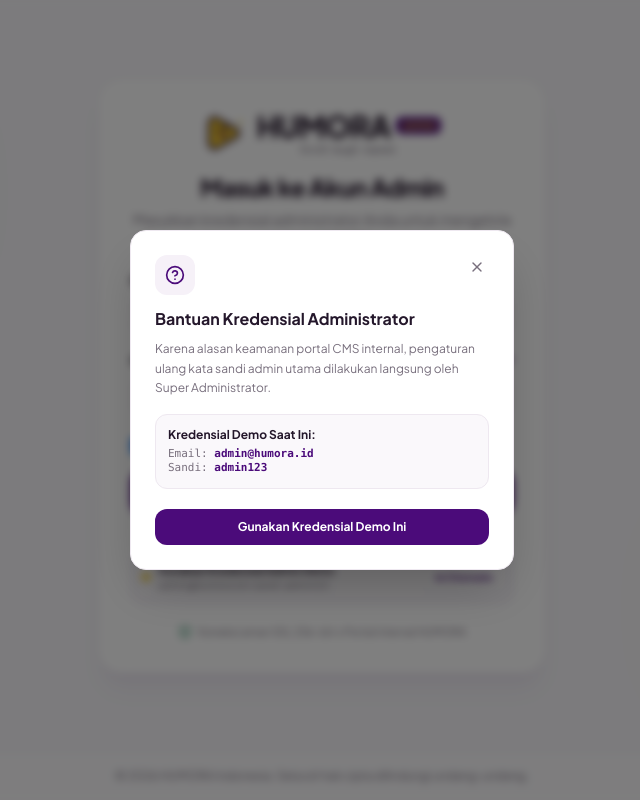
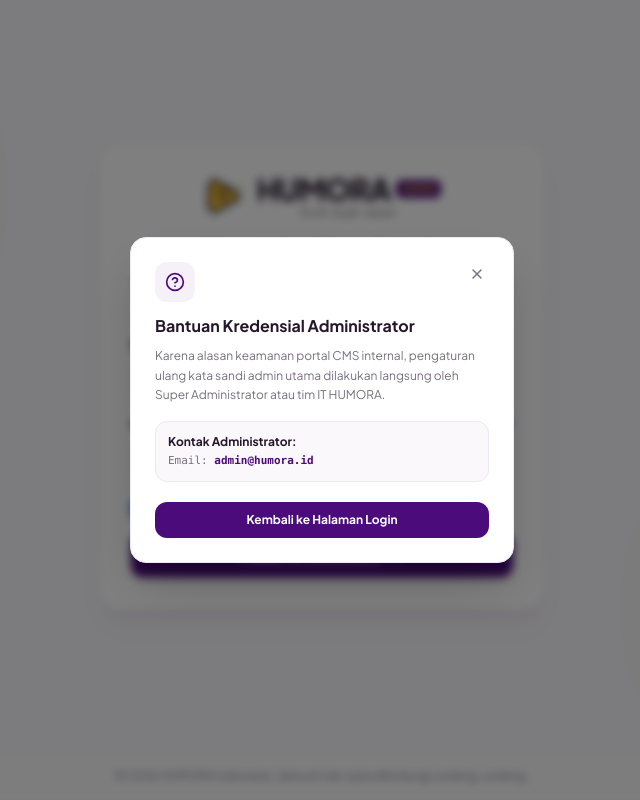
Before and after one commit to ardhikaxx/fe-web-humora, a Next.js app: page /login in a window 1280 px wide. Both pictures are taken after a click on the button "Lupa sandi?". Shown: the whole page, without its empty margins (318-958 px from the left). Built offline with nearby package versions, Linux system fonts and the light colour scheme.

Commit message:
refactor(login): hapus box autofill kredensial demo dan catatan keamanan SSL

```diff
--- a/app/login/page.tsx
+++ b/app/login/page.tsx
@@ -12,7 +12,6 @@
   Eye,
   EyeOff,
   ArrowRight,
-  ShieldCheck,
   CheckCircle2,
   AlertCircle,
   HelpCircle,
@@ -89,16 +88,10 @@
         router.push('/admin');
       } else {
         setIsLoading(false);
-        setFormError('Kredensial tidak valid. Gunakan demo akun admin@humora.id / sandi admin123');
+        setFormError('Kredensial administrator tidak valid. Silakan periksa kembali email dan kata sandi Anda.');
         toastError('Gagal Masuk', 'Kombinasi email/username dan kata sandi salah.');
       }
     }, 600);
-  };
-
-  const handleQuickDemoFill = () => {
-    setEmailOrUsername('admin@humora.id');
-    setPassword('admin123');
-    setFormError(null);
   };
 
   return (
@@ -107,7 +100,7 @@
       <div className="absolute top-0 -left-40 w-96 h-96 bg-[#4B0B7A]/5 rounded-full blur-3xl pointer-events-none" />
       <div className="absolute bottom-0 -right-40 w-96 h-96 bg-[#FFD52E]/10 rounded-full blur-3xl pointer-events-none" />
 
-      {/* Main Centered Login Content (Without Topbar and Without Left Feature Column) */}
+      {/* Main Centered Login Content */}
       <main className="flex-1 flex items-center justify-center p-4 sm:p-6 lg:p-8 z-10">
         <div className="w-full max-w-md bg-white rounded-3xl p-6 sm:p-8 shadow-xl shadow-[#4B0B7A]/5 border border-[#EEE8F0] relative animate-in fade-in zoom-in-95 duration-200">
           {/* Card Header with Centered Humora Logo */}
@@ -240,34 +233,6 @@
               )}
             </button>
           </form>
-
-          {/* Quick Demo Autofill Box */}
-          <div className="mt-5 pt-4 border-t border-[#EEE8F0]">
-            <button
-              type="button"
-              onClick={handleQuickDemoFill}
-              className="w-full p-2.5 rounded-xl bg-[#FAF8FB] hover:bg-[#F6F1F8] border border-dashed border-[#D4C3E2] transition-colors flex items-center justify-between text-left group"
-            >
-              <div className="flex items-center gap-2">
-                <span className="w-2 h-2 rounded-full bg-[#FFD52E] shadow-xs" />
-                <div>
-                  <p className="text-[11px] font-bold text-[#24172B] group-hover:text-[#4B0B7A]">
-                    Gunakan Kredensial Admin Demo
-                  </p>
-                  <p className="text-[10px] text-[#786F7D]">admin@humora.id • sandi: admin123</p>
-                </div>
-              </div>
-              <span className="text-[10px] font-bold text-[#4B0B7A] bg-white px-2 py-1 rounded-md border border-[#EEE8F0] shadow-2xs">
-                Isi Otomatis
-              </span>
-            </button>
-          </div>
-
-          {/* Bottom Security Note */}
-          <div className="mt-5 flex items-center justify-center gap-1.5 text-[11px] text-[#786F7D] text-center">
-            <ShieldCheck className="w-3.5 h-3.5 text-[#21865B]" />
-            <span>Koneksi aman SSL 256-bit • Portal internal HUMORA</span>
-          </div>
         </div>
       </main>
 
@@ -294,26 +259,22 @@
 
             <h3 className="mt-3 text-base font-bold text-[#24172B]">Bantuan Kredensial Administrator</h3>
             <p className="mt-2 text-xs text-[#786F7D] leading-relaxed">
-              Karena alasan keamanan portal CMS internal, pengaturan ulang kata sandi admin utama dilakukan langsung oleh Super Administrator.
+              Karena alasan keamanan portal CMS internal, pengaturan ulang kata sandi admin utama dilakukan langsung oleh Super Administrator atau tim IT HUMORA.
             </p>
 
             <div className="mt-4 p-3 rounded-xl bg-[#FAF8FB] border border-[#EEE8F0] text-xs">
-              <p className="font-bold text-[#24172B]">Kredensial Demo Saat Ini:</p>
+              <p className="font-bold text-[#24172B]">Kontak Administrator:</p>
               <p className="text-[#786F7D] mt-1 font-mono text-[11px]">
-                Email: <span className="text-[#4B0B7A] font-bold">admin@humora.id</span><br />
-                Sandi: <span className="text-[#4B0B7A] font-bold">admin123</span>
+                Email: <span className="text-[#4B0B7A] font-bold">admin@humora.id</span>
               </p>
             </div>
 
             <div className="mt-5">
               <button
-                onClick={() => {
-                  handleQuickDemoFill();
-                  setIsForgotModalOpen(false);
-                }}
+                onClick={() => setIsForgotModalOpen(false)}
                 className="w-full py-2.5 rounded-xl bg-[#4B0B7A] text-white text-xs font-bold hover:bg-[#3B0762] transition-colors"
               >
-                Gunakan Kredensial Demo Ini
+                Kembali ke Halaman Login
               </button>
             </div>
           </div>
```
